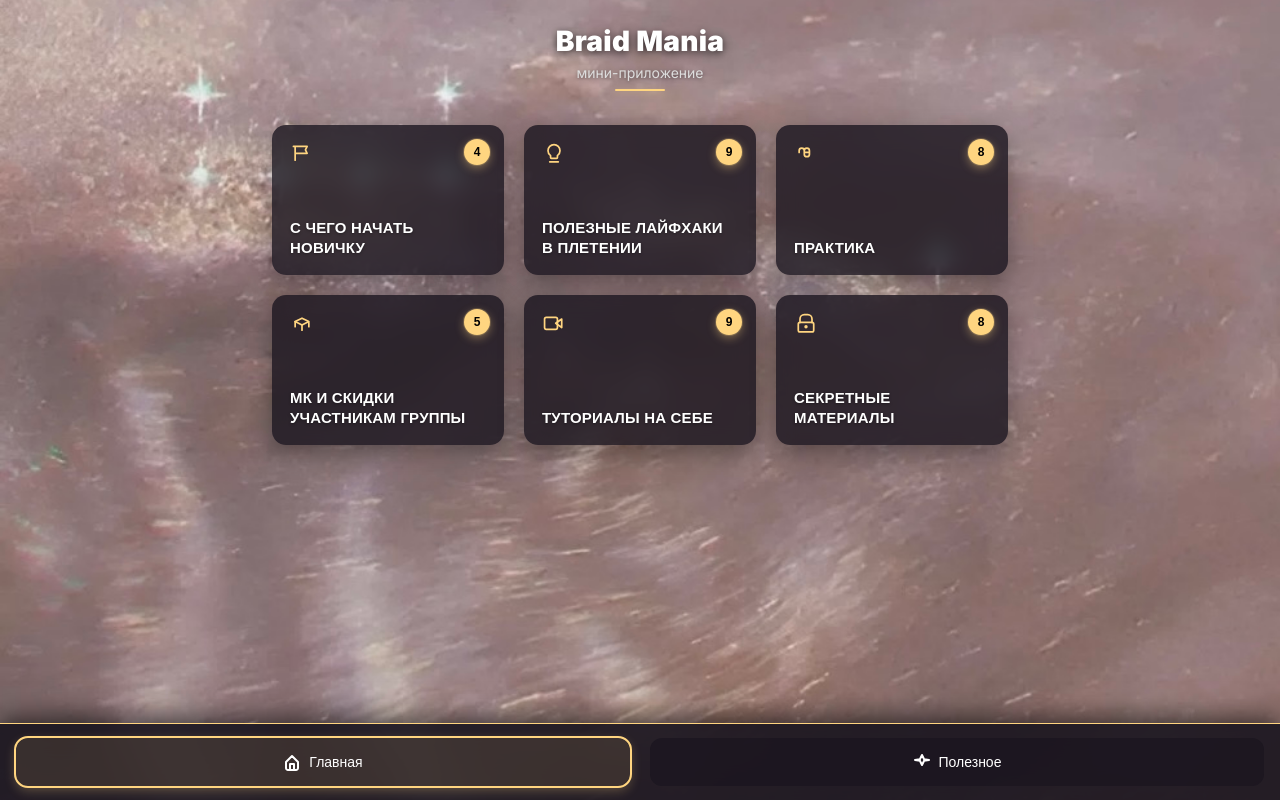
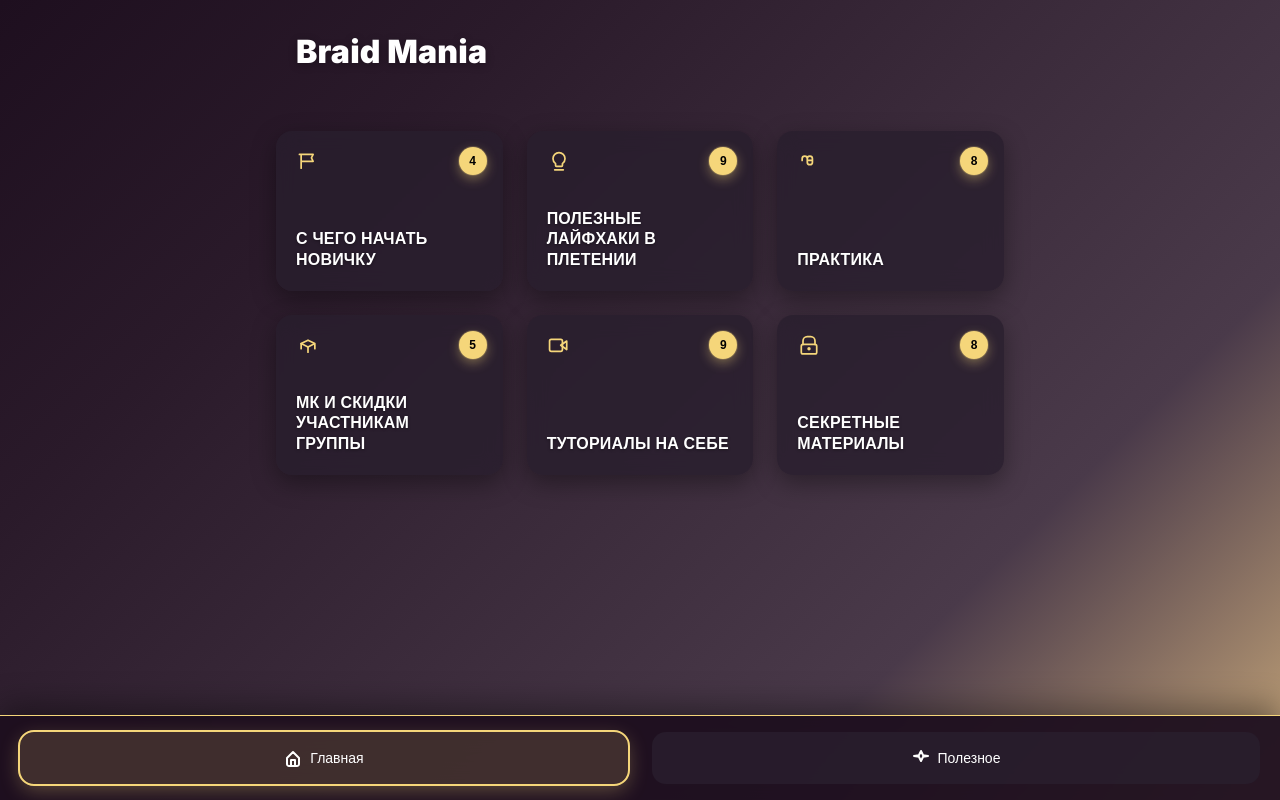
Before and after one commit to preff23/braidmaniaminiapp, a Next.js app: page / in a window 1280 px wide. Built offline with nearby package versions, Linux system fonts and the light colour scheme.

Commit message:
Update design: gradient background, left-aligned header, increased spacing, premium dark theme

```diff
--- a/src/app/globals.css
+++ b/src/app/globals.css
@@ -3,16 +3,16 @@
 @tailwind utilities;
 
 :root {
-  --bg: #000000;
-  --surface: rgba(25, 20, 30, 0.8);
+  --bg: #1e0f1f;
+  --surface: rgba(40, 30, 45, 0.8);
   --text: #FFFFFF;
   --text-secondary: #DDDDDD;
   --muted: #B6B6B6;
-  --accent: #FFD580;
-  --accent-hover: #FFE5A3;
+  --accent: #f5d67a;
+  --accent-hover: #ffdf8a;
   --shadow: 0 8px 24px rgba(0,0,0,.35);
-  --radius: 14px;
-  --gap: 20px;
+  --radius: 16px;
+  --gap: 24px;
 }
 
 * {
@@ -35,29 +35,9 @@ body {
 body {
   min-height: 100vh;
   padding-bottom: calc(80px + env(safe-area-inset-bottom));
-  background-image: url('/photo/phon.jpg');
-  background-size: cover;
-  background-position: center;
-  background-repeat: no-repeat;
+  background: linear-gradient(135deg, #1e0f1f 0%, #2a1a2a 25%, #3a2a3a 50%, #4a3a4a 75%, #c7a77a 100%);
   background-attachment: fixed;
   position: relative;
-}
-
-/* Overlay для читаемости с дополнительным затемнением */
-body::before {
-  content: '';
-  position: fixed;
-  top: 0;
-  left: 0;
-  right: 0;
-  bottom: 0;
-  background: linear-gradient(
-    to bottom,
-    rgba(0, 0, 0, 0.15) 0%,
-    rgba(25, 20, 30, 0.6) 50%,
-    rgba(0, 0, 0, 0.1) 100%
-  );
-  z-index: -1;
 }
 
 a {
@@ -76,7 +56,7 @@ a {
 }
 
 .skeleton {
-  background: linear-gradient(90deg, var(--surface) 25%, rgba(25, 20, 30, 0.6) 50%, var(--surface) 75%);
+  background: linear-gradient(90deg, var(--surface) 25%, rgba(40, 30, 45, 0.6) 50%, var(--surface) 75%);
   background-size: 200px 100%;
   animation: shimmer 1.5s infinite;
 }
@@ -102,43 +82,20 @@ a {
 /* Header */
 .header {
   display: flex;
-  flex-direction: column;
   align-items: center;
-  justify-content: center;
-  padding: 24px 16px 20px;
-  margin-bottom: 24px;
+  padding: 32px 20px 28px;
+  margin-bottom: 32px;
   position: relative;
   z-index: 1;
-  text-align: center;
 }
 
 .titles h1 {
-  font-size: 28px;
+  font-size: 32px;
   font-weight: 900;
-  margin: 0 0 6px 0;
-  letter-spacing: .3px;
+  margin: 0;
+  letter-spacing: .2px;
   color: var(--text);
-  text-shadow: 0 2px 8px rgba(0, 0, 0, 0.7);
-}
-
-.subtitle {
-  color: var(--text-secondary);
-  font-size: 14px;
-  position: relative;
-  text-shadow: 0 1px 4px rgba(0, 0, 0, 0.5);
-}
-
-.subtitle::after {
-  content: '';
-  position: absolute;
-  bottom: -10px;
-  left: 50%;
-  transform: translateX(-50%);
-  width: 50px;
-  height: 2px;
-  background: var(--accent);
-  border-radius: 1px;
-  box-shadow: 0 2px 6px rgba(255, 213, 128, 0.4);
+  text-shadow: 0 2px 8px rgba(0, 0, 0, 0.3);
 }
 
 /* Grid */
@@ -146,7 +103,7 @@ a {
   display: grid;
   grid-template-columns: repeat(2, 1fr);
   gap: var(--gap);
-  margin-bottom: 24px;
+  margin-bottom: 32px;
   position: relative;
   z-index: 1;
 }
@@ -160,12 +117,12 @@ a {
 /* Category Card */
 .card {
   position: relative;
-  padding: 18px;
+  padding: 20px;
   background: var(--surface);
   border-radius: var(--radius);
   box-shadow: var(--shadow);
   text-align: left;
-  min-height: 150px;
+  min-height: 160px;
   transition: all 0.3s ease;
   border: none;
   cursor: pointer;
@@ -175,9 +132,9 @@ a {
 }
 
 .card:hover {
-  transform: translateY(-3px);
-  box-shadow: 0 16px 40px rgba(255, 213, 128, 0.15);
-  border: 1px solid rgba(255, 213, 128, 0.2);
+  transform: translateY(-4px);
+  box-shadow: 0 20px 50px rgba(245, 214, 122, 0.15);
+  border: 1px solid rgba(245, 214, 122, 0.2);
 }
 
 .card:active {
@@ -186,9 +143,9 @@ a {
 }
 
 .card-icon {
-  width: 26px;
-  height: 26px;
-  margin: 0 auto 14px 0;
+  width: 28px;
+  height: 28px;
+  margin: 0 auto 16px 0;
   color: var(--accent);
   transition: color 0.3s ease;
 }
@@ -199,7 +156,7 @@ a {
 
 .card-title {
   font-weight: 800;
-  font-size: 15px;
+  font-size: 16px;
   line-height: 1.3;
   letter-spacing: .2px;
   color: var(--text);
@@ -210,24 +167,24 @@ a {
 
 .card-badge {
   position: absolute;
-  top: 14px;
-  right: 14px;
+  top: 16px;
+  right: 16px;
   background: var(--accent);
   color: #000;
-  width: 26px;
-  height: 26px;
+  width: 28px;
+  height: 28px;
   border-radius: 50%;
   display: flex;
   align-items: center;
   justify-content: center;
   font-weight: 800;
   font-size: 12px;
-  box-shadow: 0 3px 10px rgba(255, 213, 128, 0.4), 0 0 0 1px rgba(255, 213, 128, 0.2);
+  box-shadow: 0 4px 12px rgba(245, 214, 122, 0.4), 0 0 0 1px rgba(245, 214, 122, 0.2);
   transition: all 0.3s ease;
 }
 
 .card:hover .card-badge {
-  box-shadow: 0 5px 15px rgba(255, 213, 128, 0.6), 0 0 0 1px rgba(255, 213, 128, 0.4);
+  box-shadow: 0 6px 18px rgba(245, 214, 122, 0.6), 0 0 0 1px rgba(245, 214, 122, 0.4);
 }
 
 /* Link Button */
@@ -236,7 +193,7 @@ a {
   align-items: center;
   justify-content: space-between;
   width: 100%;
-  padding: 14px 18px;
+  padding: 16px 20px;
   background: transparent;
   border: none;
   border-radius: var(--radius);
@@ -247,7 +204,7 @@ a {
 }
 
 .link-button:hover {
-  background: rgba(255, 213, 128, 0.1);
+  background: rgba(245, 214, 122, 0.1);
   transform: translateX(4px);
 }
 
@@ -269,15 +226,15 @@ a {
   bottom: 0;
   left: 0;
   right: 0;
-  padding: 14px 16px calc(14px + env(safe-area-inset-bottom));
-  background: rgba(25, 20, 30, 0.9);
+  padding: 16px 20px calc(16px + env(safe-area-inset-bottom));
+  background: rgba(30, 15, 31, 0.95);
   border-top: 1px solid var(--accent);
   display: grid;
   grid-template-columns: 1fr 1fr;
   gap: var(--gap);
   z-index: 50;
-  box-shadow: 0 -6px 24px rgba(0, 0, 0, 0.6);
-  backdrop-filter: blur(15px);
+  box-shadow: 0 -8px 32px rgba(0, 0, 0, 0.4);
+  backdrop-filter: blur(20px);
 }
 
 .tab {
@@ -285,24 +242,24 @@ a {
   align-items: center;
   justify-content: center;
   gap: 8px;
-  padding: 14px 16px;
-  border-radius: 12px;
-  background: rgba(25, 20, 30, 0.7);
+  padding: 16px 20px;
+  border-radius: 14px;
+  background: rgba(40, 30, 45, 0.8);
   color: var(--text);
   border: none;
   cursor: pointer;
   transition: all 0.3s ease;
   font-size: 14px;
   font-weight: 500;
-  height: 48px;
+  height: 52px;
   min-width: 0;
 }
 
 .tab.active {
   color: var(--text);
   outline: 2px solid var(--accent);
-  background: rgba(255, 213, 128, 0.1);
-  box-shadow: 0 4px 12px rgba(255, 213, 128, 0.3), 0 0 0 1px rgba(255, 213, 128, 0.2);
+  background: rgba(245, 214, 122, 0.15);
+  box-shadow: 0 6px 20px rgba(245, 214, 122, 0.3), 0 0 0 1px rgba(245, 214, 122, 0.3);
 }
 
 .tab svg {
@@ -313,7 +270,7 @@ a {
 
 .tab:hover:not(.active) {
   color: var(--accent);
-  background: rgba(255, 213, 128, 0.1);
+  background: rgba(245, 214, 122, 0.1);
 }
 
 .tab:hover:not(.active) svg {
@@ -324,7 +281,7 @@ a {
 .container {
   max-width: 480px;
   margin: 0 auto;
-  padding: 0 16px;
+  padding: 0 20px;
   position: relative;
   z-index: 1;
 }
--- a/src/components/Header.tsx
+++ b/src/components/Header.tsx
@@ -3,7 +3,6 @@ export default function Header() {
     <header className="header">
       <div className="titles">
         <h1>Braid Mania</h1>
-        <div className="subtitle">мини-приложение</div>
       </div>
     </header>
   );
```
